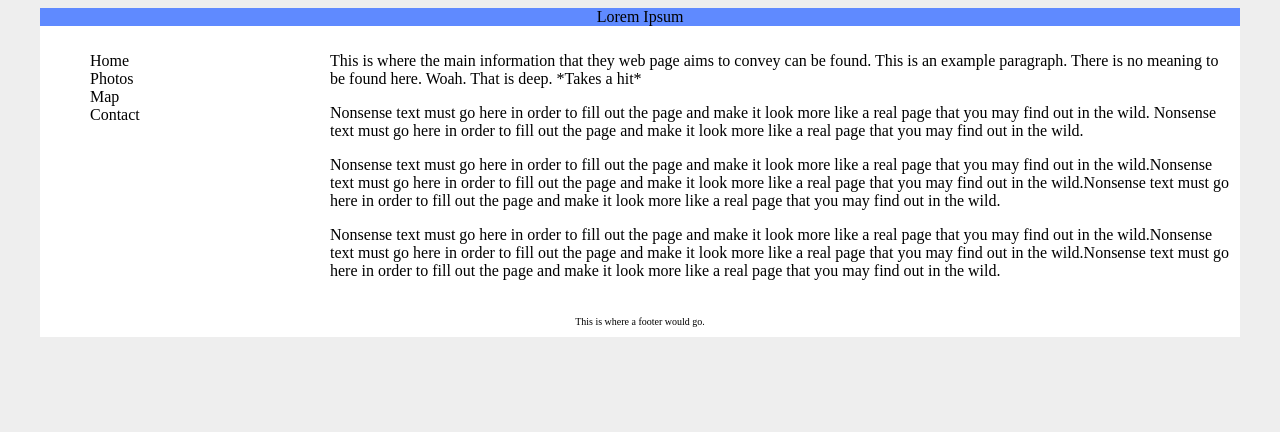
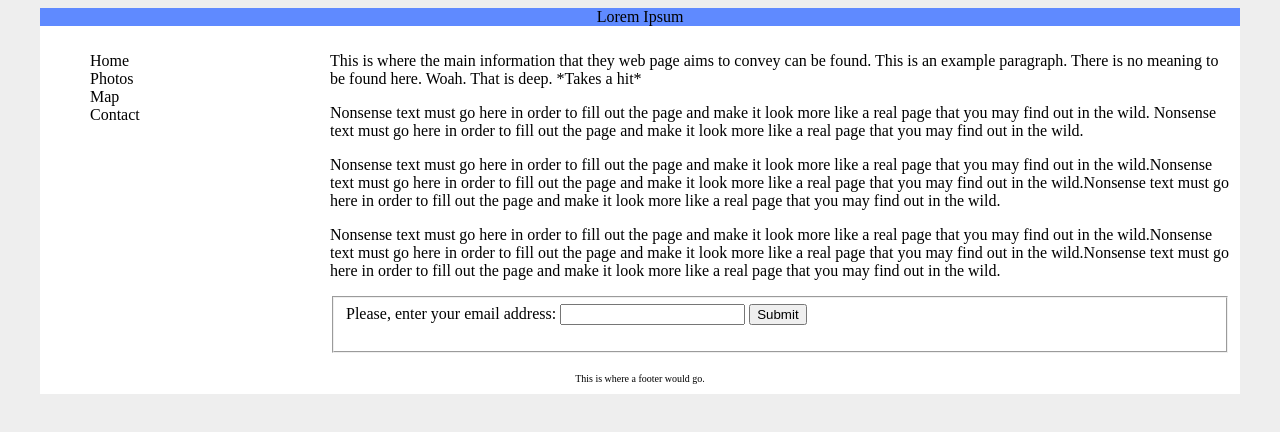
Before and after one commit to ronnoc5991/second-site, a plain HTML site: page index.html in a window 1280 px wide. Drawn offline with Linux system fonts and the light colour scheme.

Commit message:
Added a fieldset, form, input, text, email

```diff
--- a/index.html
+++ b/index.html
@@ -59,6 +59,19 @@
                 <p>Nonsense text must go here in order to fill out the page and make it look more like a real page that you may find out in the wild. Nonsense text must go here in order to fill out the page and make it look more like a real page that you may find out in the wild.</p>
                 <p>Nonsense text must go here in order to fill out the page and make it look more like a real page that you may find out in the wild.Nonsense text must go here in order to fill out the page and make it look more like a real page that you may find out in the wild.Nonsense text must go here in order to fill out the page and make it look more like a real page that you may find out in the wild.</p>
                 <p>Nonsense text must go here in order to fill out the page and make it look more like a real page that you may find out in the wild.Nonsense text must go here in order to fill out the page and make it look more like a real page that you may find out in the wild.Nonsense text must go here in order to fill out the page and make it look more like a real page that you may find out in the wild.</p>
+
+                <fieldset>
+
+                    <form>
+                        <label for="email">Please, enter your email address:</label>
+                        <input type="text" id="email"></input>
+                        <input type="submit" id="submit" value="Submit"></input>
+
+                    </form>
+
+                </fieldset>
+
+
             </div>
 
         </div>
```
